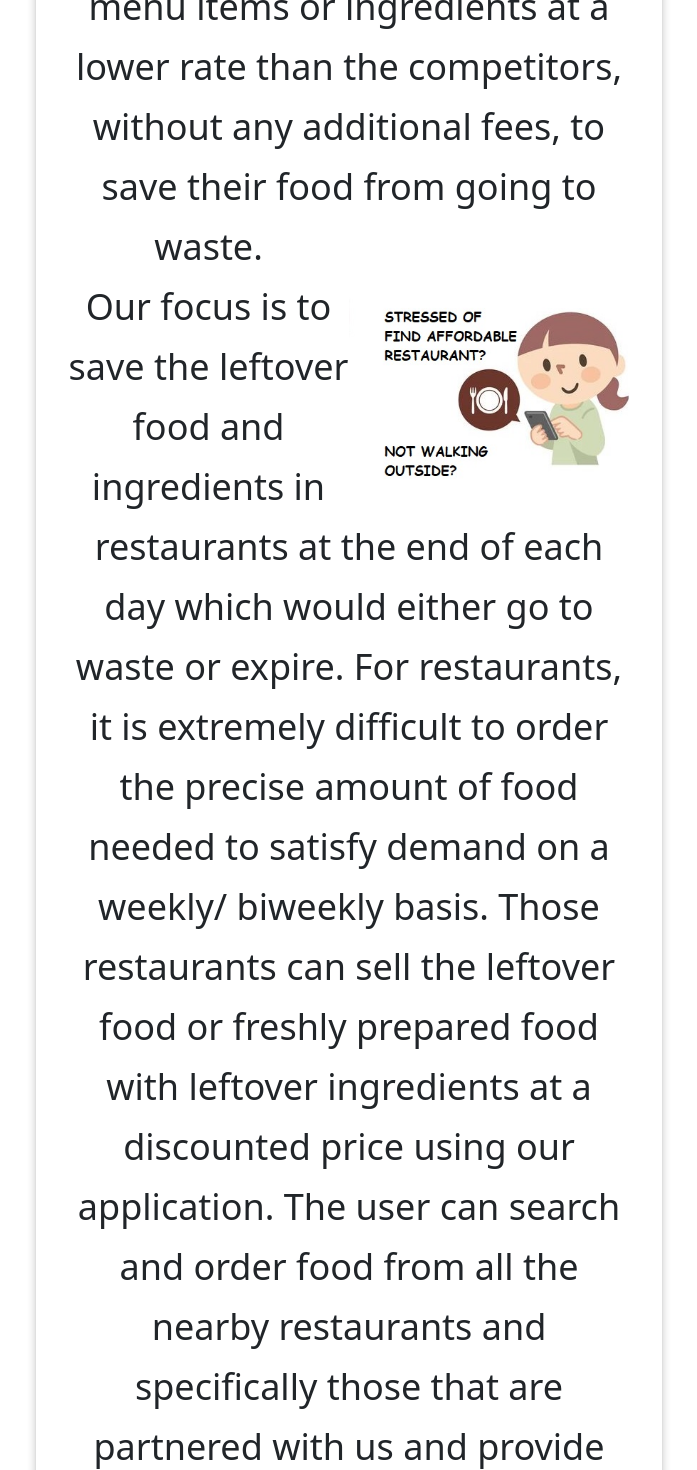
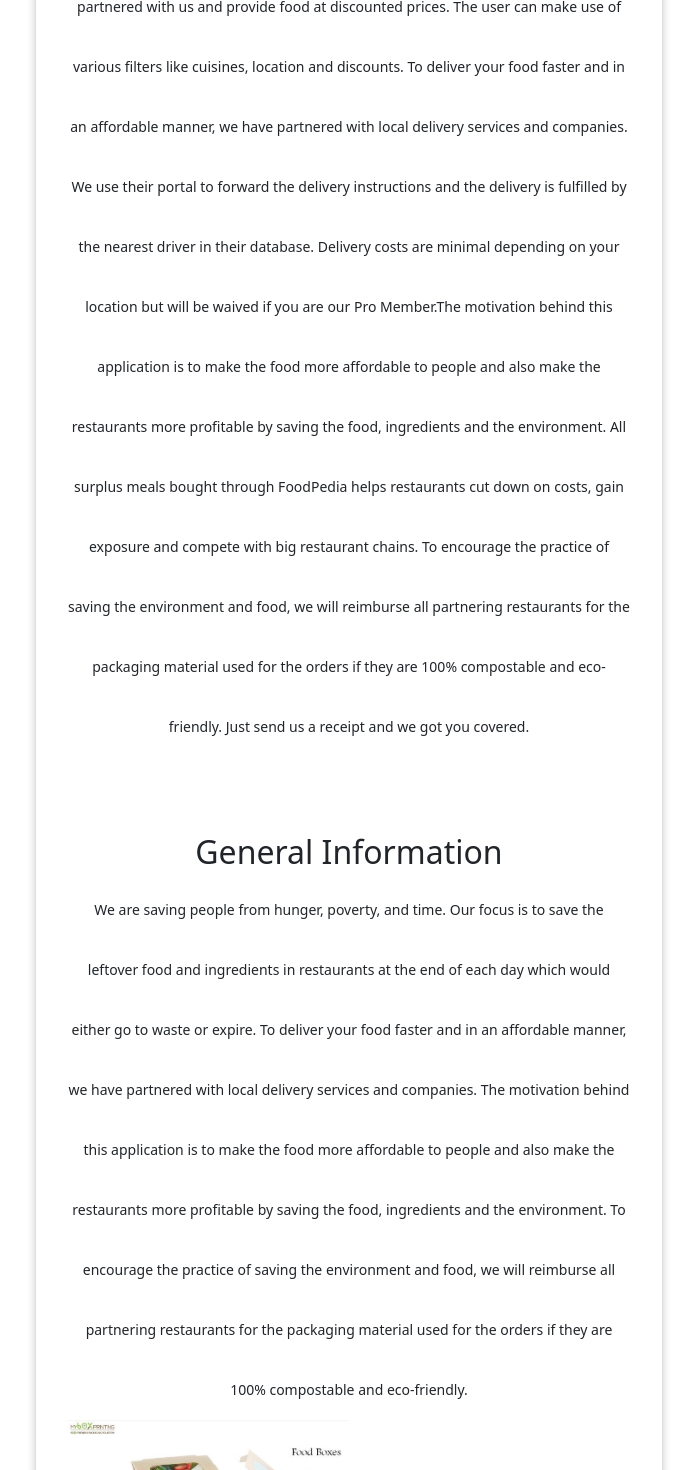
Before and after one commit to srinithi95/Foodpedia, a React (Create React App) app in the folder foodpedia/: page /about in a window 1280 px wide. Shown: the part 1330-2800 px from the top of the page, without its empty margins (291-988 px from the left). Built offline with nearby package versions, Linux system fonts and the light colour scheme.

Commit message:
I updated about and general

```diff
--- a/foodpedia/src/components/About.js
+++ b/foodpedia/src/components/About.js
@@ -29,7 +29,7 @@
       <h2>Mission Statement</h2>
         <h5 class="left-text"> </h5>
 
-
+        <div class="general">
         All of our members are senior students of San Francisco State univeristy.
         A food ordering and delivery application to save food, make it affordable to customers and profitable to restaurants.
         FoodPedia is a food ordering and delivery application which would help people to order food at a discounted price using
@@ -45,16 +45,18 @@
         Our focus is to save the leftover food and ingredients in restaurants at the end of each day which would either go to waste or expire. For restaurants, it is
         extremely difficult to order the precise amount of food needed to satisfy demand on a weekly/ biweekly basis. Those restaurants can sell the leftover food or freshly prepared food with leftover ingredients at a discounted price using our application. The user can search and order food from all the nearby restaurants and specifically those that are partnered with us and provide food at discounted prices. The user can make use of various filters like cuisines, location and discounts. To deliver your food faster and in an affordable manner, we have partnered with local delivery services and companies. We use their portal to forward the delivery instructions and the delivery is fulfilled by the nearest driver in their database. Delivery costs are minimal depending on your location but will be waived if you are our Pro Member.The motivation behind this application is to make the food more affordable to people and also make the restaurants more profitable by saving the food, ingredients and the environment. All surplus meals bought through FoodPedia helps restaurants cut down on costs, gain exposure and compete with big restaurant chains. To encourage the practice of saving the environment and food, we will reimburse all partnering restaurants for the packaging material used for the orders if they are 100% compostable and eco-friendly. Just send us a receipt and we got you covered.
 
-
+        </div>
         <br></br>
-        <p class="card-text">General information</p>
+        <p class="card-text"></p>
         <h2>General Information</h2>
+        <div class="general">
         We are saving people from hunger, poverty, and time.  Our focus is to save the leftover food and ingredients in restaurants
          at the end of each day which would either go to waste or expire. To deliver your food faster and in an affordable manner,
          we have partnered with local delivery services and companies. The motivation behind this application is to make the food more
           affordable to people and also make the restaurants more profitable by saving the food, ingredients and the environment.
           To encourage the practice of saving the environment and food, we will reimburse all partnering restaurants for the packaging
           material used for the orders if they are 100% compostable and eco-friendly.
+          </div>
           <div class="left-picture" >
          <img src ={ecofriendly} style={{ width: "100%"}}></img>
          </div>
--- a/foodpedia/src/components/stylesheet.css
+++ b/foodpedia/src/components/stylesheet.css
@@ -120,9 +120,11 @@
   .right-picture{
     float:right;
     width:50%;
+
   }
   .right-picture img{
     max-width:100%
+
   }
 
   .left-picture{
@@ -132,3 +134,8 @@
   .left-picture img{
     max-width:100%
   }
+
+  .general {
+font-size: 14px;
+outline: none;
+  }
```
